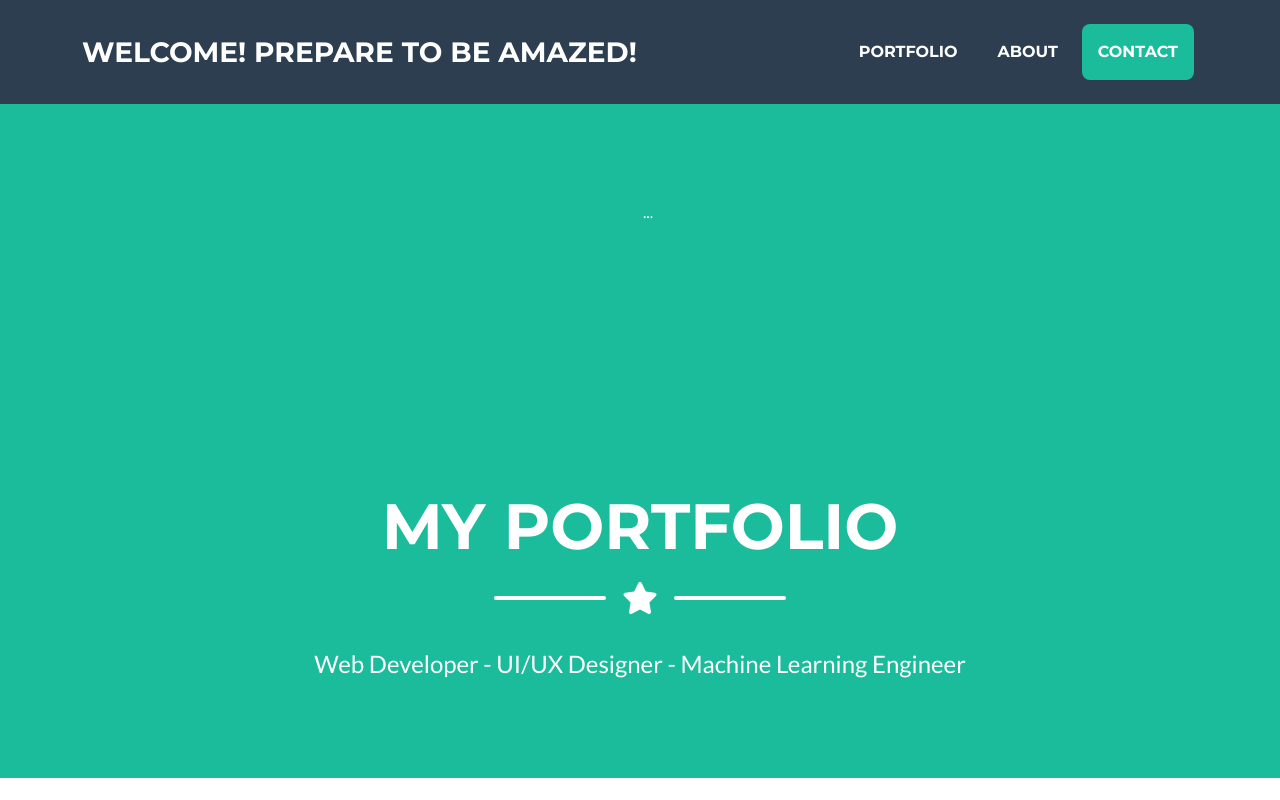
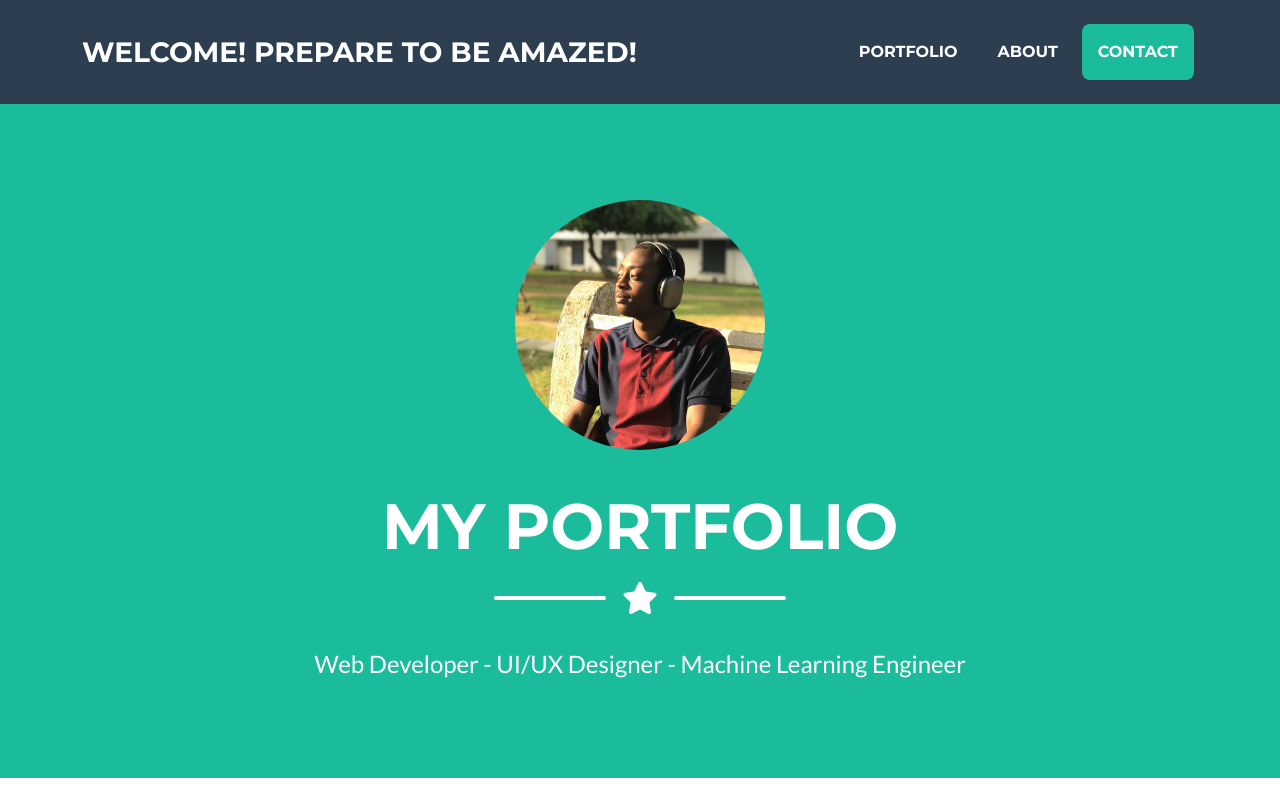
Before and after one commit to Samuel-Dwomoh/WebDev-Class-work, a plain HTML site: page index.html in a window 1280 px wide. Shown: the top 800 px of the page. Drawn offline with nearby package versions, Linux system fonts and the light colour scheme; files whose address does not match are found by name.

Commit message:
Update index.html

```diff
--- a/index.html
+++ b/index.html
@@ -38,7 +38,7 @@
         <header class="masthead bg-primary text-white text-center">
             <div class="container d-flex align-items-center flex-column">
                 <!-- Masthead Avatar Image-->
-                <img class="masthead-avatar mb-5" src="assets\img\photo_2024-12-05_18-00-29.jpg" alt="..." style="width: 250px; height: 250px; border-radius: 50%; object-fit: cover;" />
+                <img class="masthead-avatar mb-5" src="https://github.com/Samuel-Dwomoh/WebDev-Class-work/blob/main/photo_2024-12-05_18-00-29.jpg" alt="..." style="width: 250px; height: 250px; border-radius: 50%; object-fit: cover;" />
                 <!-- Masthead Heading-->
                 <h1 class="masthead-heading text-uppercase mb-0">My Portfolio</h1>
                 <!-- Icon Divider-->
```
